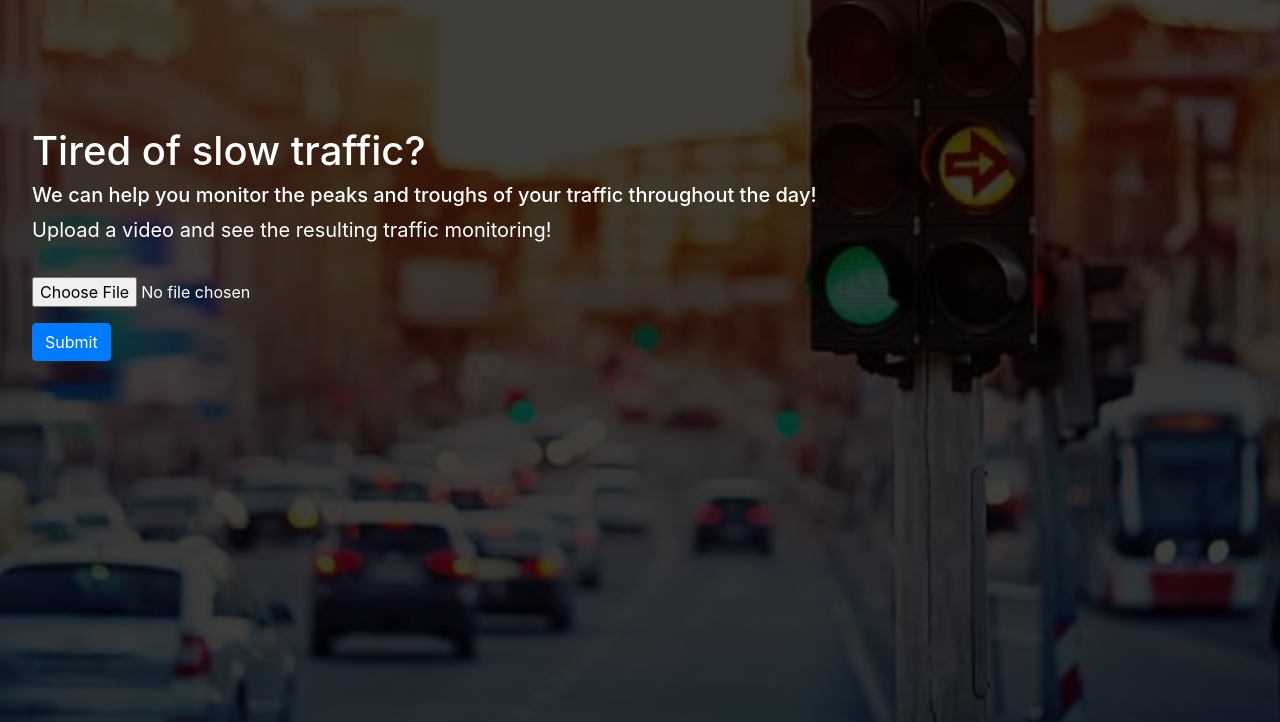
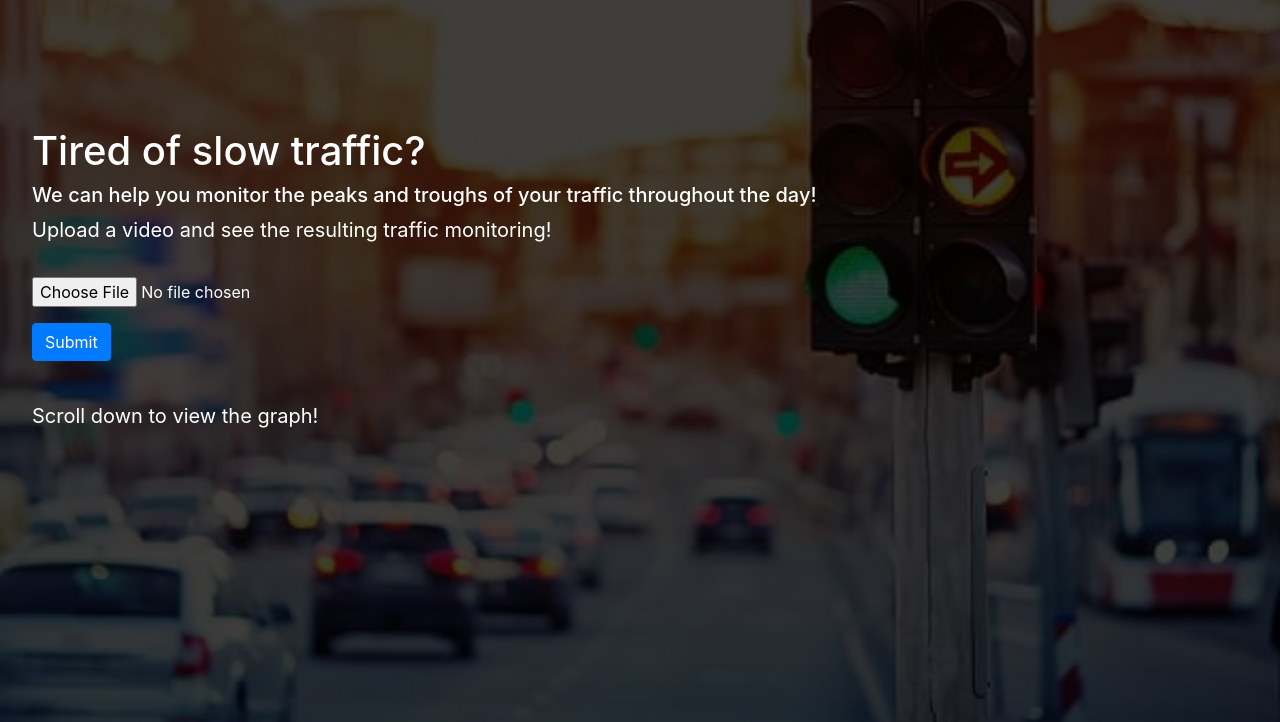
Before and after one commit to SarvathSharma/Smart-Traffic-Control-System, a Flask app: template templates/index.html in a window 1280 px wide. Shown: the part 77-799 px from the top of the page. Run offline with Flask 2, Linux system fonts and the light colour scheme; the template is opened without the code that fills it: most values are stand-ins (such as "Sample title", 1, 10 or a date in 2020); some libraries are stand-ins or nearby versions.

Commit message:
Added helper text

```diff
--- a/static/jsfiles/histogram.js
+++ b/static/jsfiles/histogram.js
@@ -21,4 +21,8 @@ if( document.getElementById('myChart') ){
         // Configuration options go here
         options: {}
     });
+}else{
+    var helpText = document.getElementById('help-text');
+    console.log("hello")
+    helpText.style.display = 'none';
 }
--- a/static/jsfiles/index.js
+++ b/static/jsfiles/index.js
@@ -1,7 +1,9 @@
 var loadingAnimation = document.getElementById('loading-animation');
 var graph = document.getElementById('graph');
+var helpText = document.getElementById('help-text');
 
 document.getElementById('upload-form').addEventListener('submit', (e) => {
   loadingAnimation.style.display = 'block';
   graph.style.display = 'none';
+  helpText.style.display = 'none';
 });
--- a/static/styles/index.css
+++ b/static/styles/index.css
@@ -98,3 +98,7 @@
     -webkit-transform: scaleY(1);
   }
 }
+
+#help-text{
+  display: block;
+}
--- a/templates/index.html
+++ b/templates/index.html
@@ -30,6 +30,7 @@
         </div>
         <small>This will take a few minutes depending on the size of the video</small>
       </div>
+      <p id='help-text'>Scroll down to view the graph!</p>
   </div>
   </div>
   <div id="graph">
```
